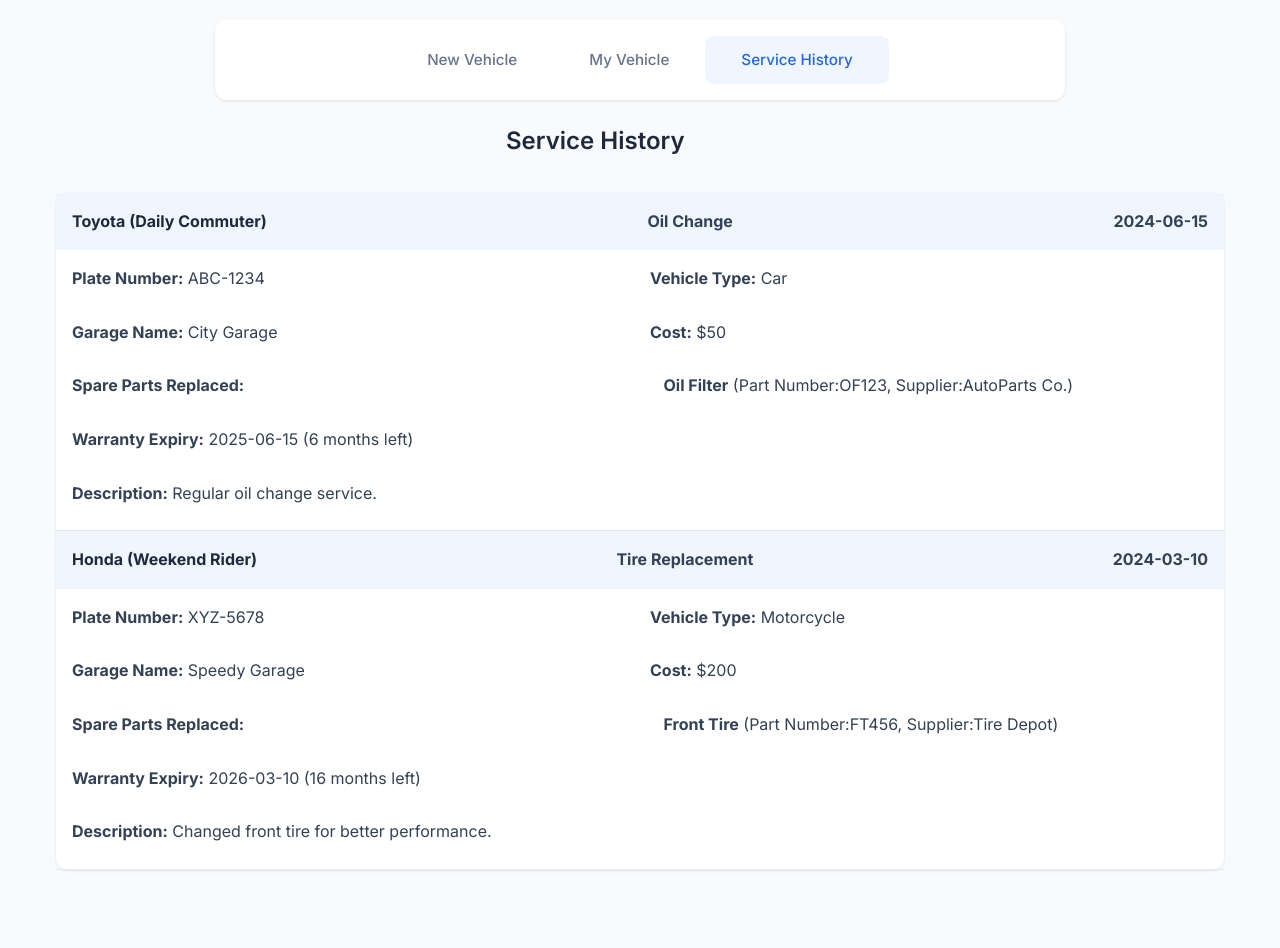
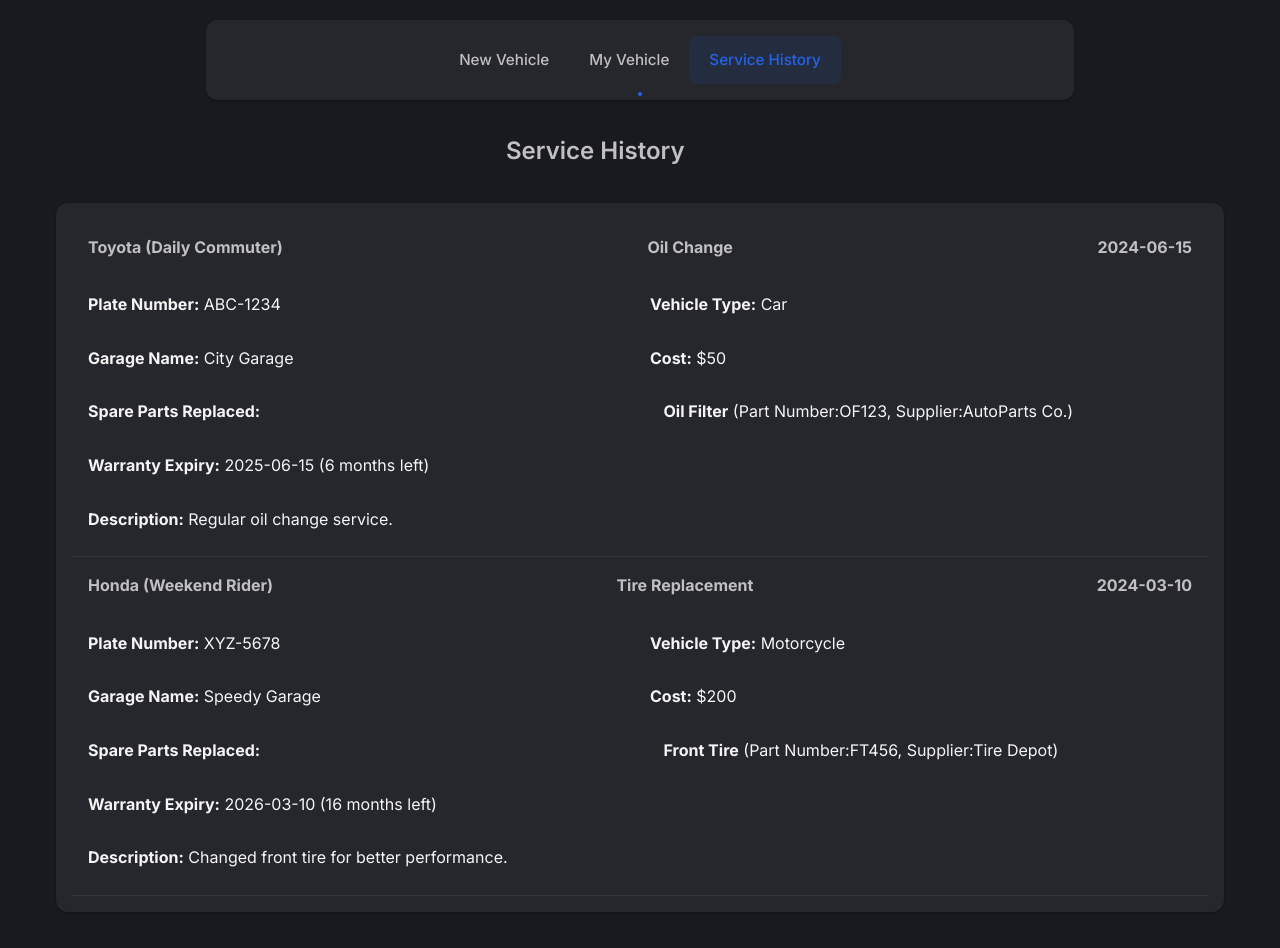
Before and after one commit to GearGuard/GearGuard, a PHP site: page /views/customer/vehicle/serviceHistory.php in a window 1280 px wide. Before the commit the page ends 871 px from the top, so only its background shows below. Run offline with PHP 8.4, Linux system fonts and the light colour scheme.

Commit message:
Refactor serviceHistory page styles to use CSS variables for improved theming and responsiveness

```diff
--- a/views/customer/vehicle/serviceHistory.php
+++ b/views/customer/vehicle/serviceHistory.php
@@ -4,6 +4,16 @@
 <head>
     <style>
         @import url("https://fonts.googleapis.com/css2?family=Inter:wght@400;500;600;700&display=swap");
+
+        :root {
+            --text: #f5f5f5;
+            --background: #181a20;
+            --primary: #C0C0C0FF;
+            --secondary: #25272d;
+            --accent: #2463eb;
+            --hover-bg: rgba(36, 99, 235, 0.1);
+            --border: #33363f;
+        }
 
         * {
             margin: 0;
@@ -12,21 +22,21 @@
         }
 
         body {
-            background: #f8fafc;
+            background: var(--background);
             font-family: "Inter", sans-serif;
-            color: #334155;
+            color: var(--text);
             line-height: 1.6;
-            padding: 10px;
+            padding: 20px;
         }
 
         .navMenu {
-            background-color: rgba(255, 255, 255, 0.9);
-            box-shadow: 0 1px 3px rgba(0, 0, 0, 0.1);
+            background-color: var(--secondary);
+            box-shadow: 0 1px 3px rgba(0, 0, 0, 0.3);
             border-radius: 12px;
             display: flex;
             justify-content: center;
             align-items: center;
-            width: 67.5%;
+            width: 70%;
             padding: 1rem;
             margin: 0 auto 2rem;
             position: sticky;
@@ -35,23 +45,41 @@
         }
 
         .navMenu a {
-            color: #64748b;
+            color: var(--primary);
             text-decoration: none;
             font-size: 0.95rem;
             font-weight: 500;
-            padding: 0.75rem 2.25rem;
+            padding: 0.75rem 1.25rem;
             border-radius: 8px;
             transition: all 0.3s ease;
         }
 
         .navMenu a.active {
-            color: #2563eb;
-            background: #eff6ff;
+            color: var(--accent);
+            background: var(--hover-bg);
         }
 
         .navMenu a:hover {
-            color: #2563eb;
-            background: #f8fafc;
+            color: var(--accent);
+            background: var(--hover-bg);
+        }
+
+        .navMenu .dot {
+            width: 4px;
+            height: 4px;
+            background: var(--accent);
+            border-radius: 50%;
+            position: absolute;
+            bottom: 4px;
+            left: 50%;
+            transform: translateX(-50%);
+            opacity: 0;
+            transition: all 0.3s ease;
+        }
+
+        .navMenu a:hover .dot,
+        .navMenu a.active .dot {
+            opacity: 1;
         }
 
         .container {
@@ -69,20 +97,21 @@
         }
 
         .title {
-            color: #1e293b;
+            color: var(--primary);
             font-size: 1.5rem;
             font-weight: 600;
         }
 
         .accordion {
-            background-color: white;
+            background-color: var(--secondary);
             border-radius: 12px;
-            box-shadow: 0 1px 3px rgba(0, 0, 0, 0.1);
+            box-shadow: 0 1px 3px rgba(0, 0, 0, 0.3);
             margin-bottom: 1rem;
+            padding: 1rem;
         }
 
         .accordion-item {
-            border-bottom: 1px solid #e2e8f0;
+            border-bottom: 1px solid var(--border);
         }
 
         .accordion-header {
@@ -91,16 +120,17 @@
             display: flex;
             justify-content: space-between;
             align-items: center;
-            background-color: #eff6ff;
+            background-color: var(--secondary);
             font-weight: 800;
+            color: var(--primary);
         }
 
         .accordion-header:hover {
-            background-color: #f8fafc;
+            background-color: var(--hover-bg);
         }
 
         .accordion-title {
-            color: #1e293b;
+            color: var(--primary);
         }
 
         .accordion-content {
@@ -108,13 +138,9 @@
             display: none;
             overflow: hidden;
             text-align: justify;
-            /* Justify text alignment */
             display: grid;
-            /* Use grid for two columns */
             grid-template-columns: repeat(2, minmax(0, 1fr));
-            /* Two equal columns */
             gap: 20px;
-            /* Space between columns */
         }
 
         .accordion-content p {
@@ -124,14 +150,39 @@
         .description {
             grid-column: span 2;
         }
+
+        /* Responsive design */
+        @media (max-width: 768px) {
+            body {
+                padding: 10px;
+            }
+
+            .navMenu {
+                flex-direction: column;
+                gap: 0.5rem;
+            }
+
+            .navMenu a {
+                width: 100%;
+                text-align: center;
+            }
+
+            .container {
+                padding: 0 1rem;
+            }
+
+            .title {
+                font-size: 1.2rem;
+            }
+        }
     </style>
 </head>
 
 <body>
     <nav class="navMenu">
-        <a href="#">New Vehicle</a>
-        <a href="#">My Vehicle</a>
-        <a href="#" class="active">Service History</a>
+        <a href="#">New Vehicle<span class="dot"></span></a>
+        <a href="#">My Vehicle<span class="dot"></span></a>
+        <a href="#" class="active">Service History<span class="dot"></span></a>
     </nav>
     <div class="container">
         <div class="header">
```
